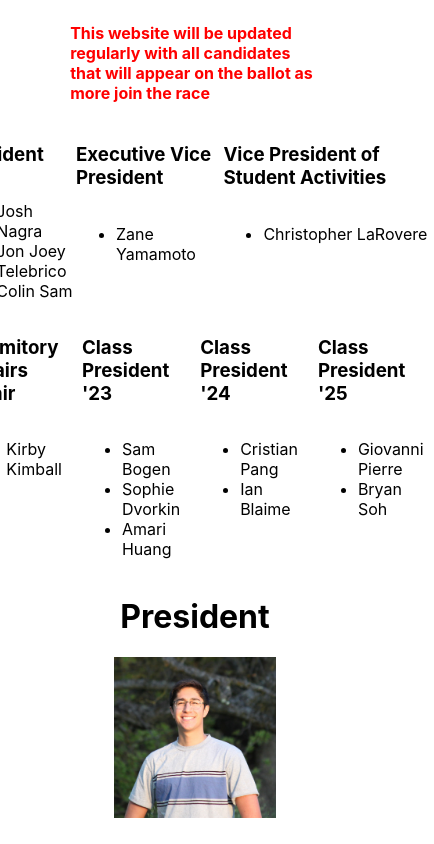
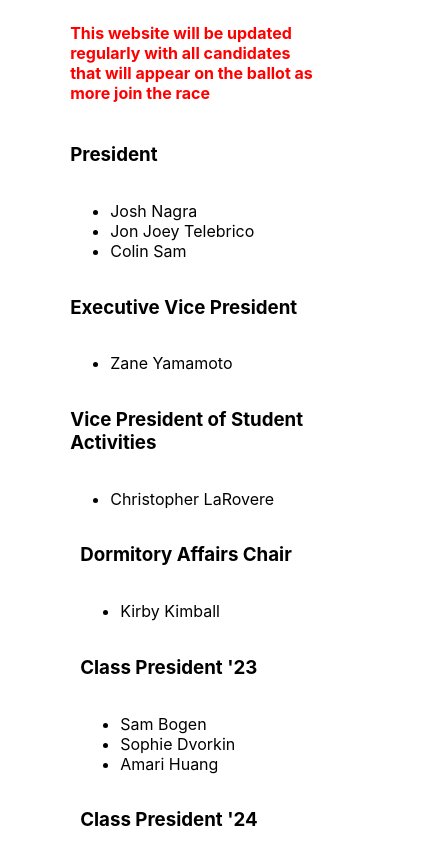
Before and after one commit to natashawong/ascmc-elections-22, a React (Create React App) app in the folder ascmc-elections-22/: page / in a window 390 px wide. Shown: the part 900-1744 px from the top of the page, 434 px wide, since content can reach past the window. Built offline with nearby package versions, Linux system fonts and the light colour scheme.

Commit message:
media query

```diff
--- a/ascmc-elections-22/src/App.css
+++ b/ascmc-elections-22/src/App.css
@@ -10,6 +10,18 @@
 @media (prefers-reduced-motion: no-preference) {
   .App-logo {
     animation: App-logo-spin infinite 20s linear;
+  }
+}
+
+.positionsLargeContainer {
+  display: flex;
+  flex-direction: row;
+  justify-content: space-between;
+}
+
+@media (max-width: 600px) {
+  .positionsLargeContainer {
+    flex-direction: column;
   }
 }
 
--- a/ascmc-elections-22/src/App.js
+++ b/ascmc-elections-22/src/App.js
@@ -3,6 +3,7 @@ import Candidate from './Candidate';
 import {president_candidate_data, evp_candidate_data, vpsa_candidate_data, dac_candidate_data, senior_candidate_data, junior_candidate_data, sophomore_candidate_data} from './candidate_info/candidate_data';
 // import from "./candidate_info/candidate-pics/ascmclogo";
 import ascmcLogo from './candidate_info/candidate-pics/ascmclogo.png';
+import "./App.css";
 
 function App() {
   return (
@@ -18,7 +19,7 @@ function App() {
           <h4 style={{color: 'red'}}><b>This website will be updated regularly with all candidates that will appear on the ballot as more join the race</b></h4>
 
           <div style={{display: 'flex', flexDirection: 'column'}}>
-          <div style={{display: 'flex', flexDirection: 'row', justifyContent: 'space-between'}}>
+          <div className="positionsLargeContainer">
 
             <div style={{display: 'flex', flexDirection: 'column'}}>
               <h3>President</h3>
@@ -44,15 +45,15 @@ function App() {
             </div>
           </div>
 
-          <div style={{display: 'flex', flexDirection: 'row', justifyContent: 'space-between'}}>
-            <div style={{display: 'flex', flexDirection: 'column', marginLeft: '10px', marginRight: '10px'}}>
+          <div className="positionsLargeContainer">
+            <div className="positionContainer" style={{display: 'flex', flexDirection: 'column', marginLeft: '10px', marginRight: '10px'}}>
             <h3>Dormitory Affairs Chair</h3>
             <ul>
               <li>Kirby Kimball</li>
             </ul>
             </div>
 
-            <div style={{display: 'flex', flexDirection: 'column', marginLeft: '10px', marginRight: '10px'}}>
+            <div className="positionContainer" style={{display: 'flex', flexDirection: 'column', marginLeft: '10px', marginRight: '10px'}}>
             <h3>Class President '23</h3>
             <ul>
               <li>Sam Bogen</li>
@@ -61,7 +62,7 @@ function App() {
             </ul>
             </div>
 
-            <div style={{display: 'flex', flexDirection: 'column', marginLeft: '10px', marginRight: '10px'}}>
+            <div className="positionContainer" style={{display: 'flex', flexDirection: 'column', marginLeft: '10px', marginRight: '10px'}}>
             <h3>Class President '24</h3>
             <ul>
               <li>Cristian Pang</li>
@@ -69,7 +70,7 @@ function App() {
             </ul>
             </div>
 
-            <div style={{display: 'flex', flexDirection: 'column', marginLeft: '10px', marginRight: '10px'}}>
+            <div className="positionContainer" style={{display: 'flex', flexDirection: 'column', marginLeft: '10px', marginRight: '10px'}}>
             <h3>Class President '25</h3>
             <ul>
               <li>Giovanni Pierre</li>
```
